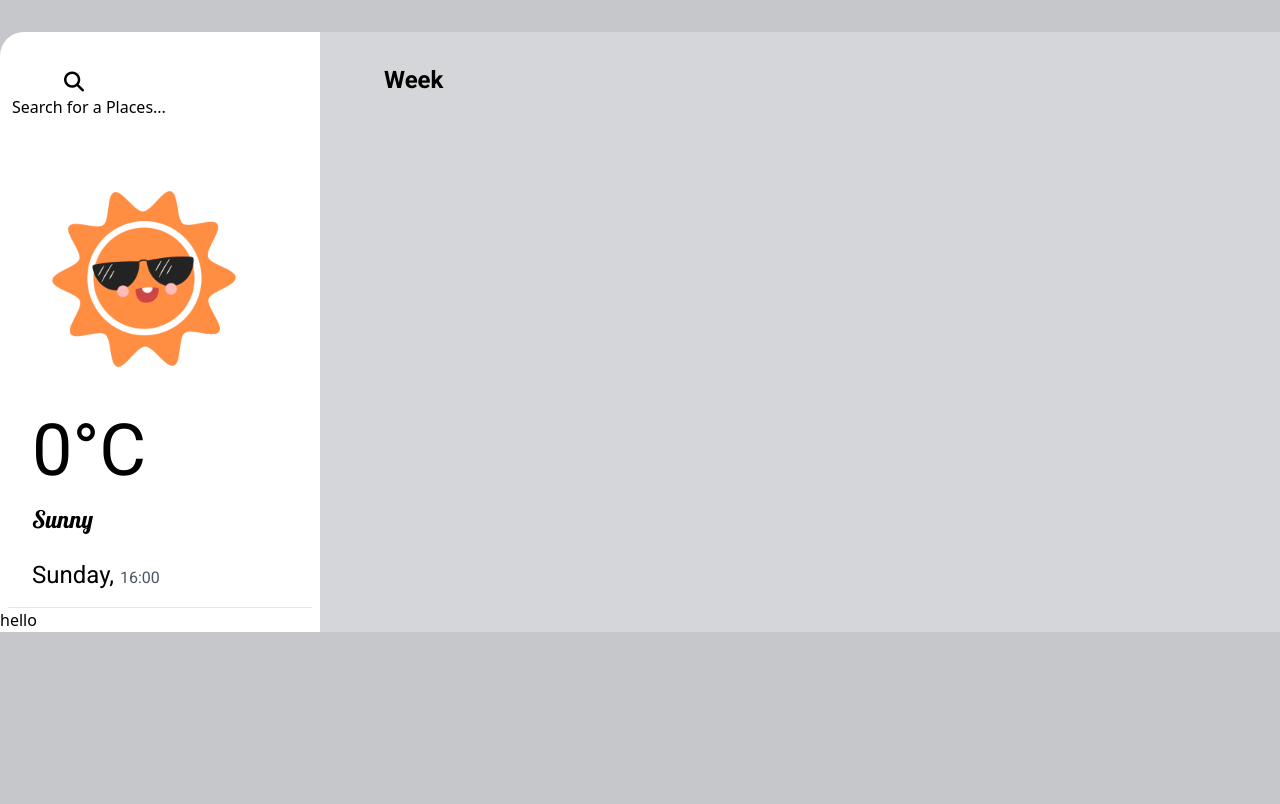
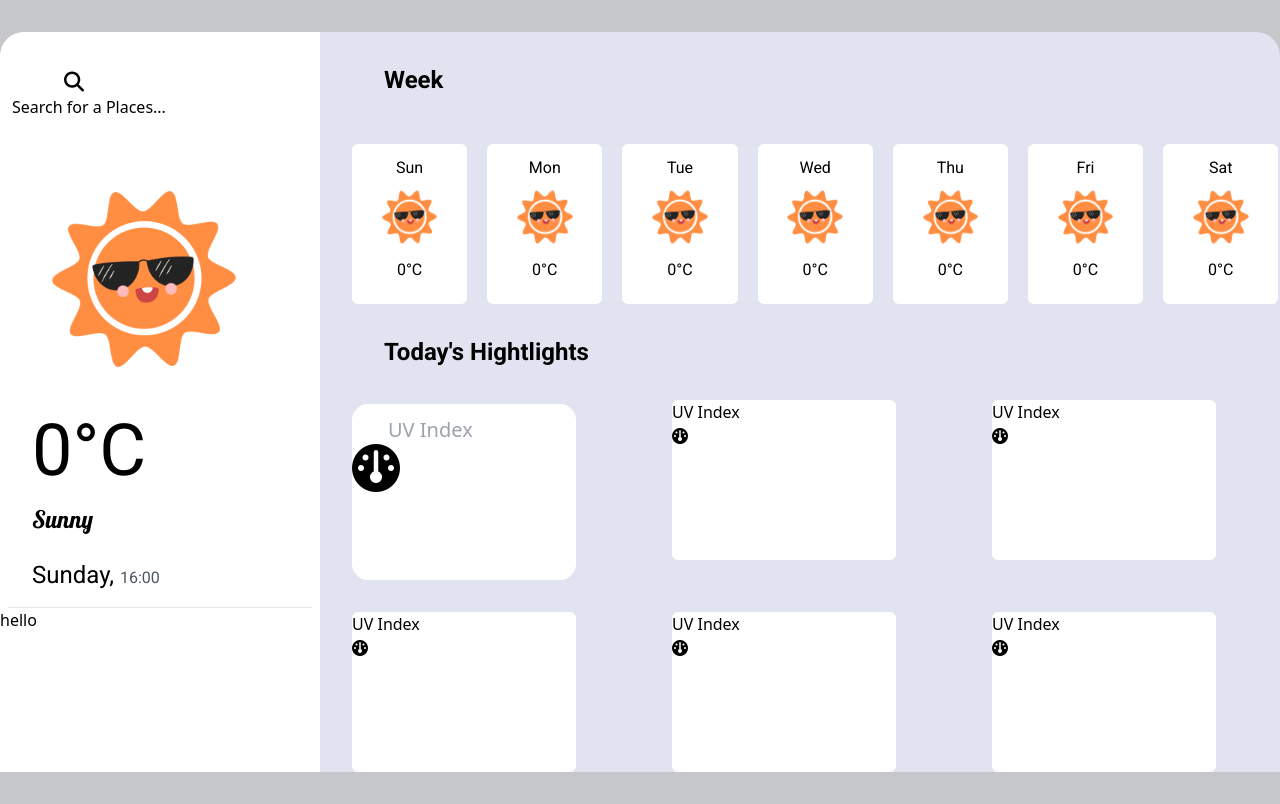
Before and after one commit to Marius-Diran/Weather-App-V2, a website: page src/index.html in a window 1280 px wide. Drawn offline with Linux system fonts and the light colour scheme.

Commit message:
Pushing some changes

```diff
--- a/src/index.html
+++ b/src/index.html
@@ -21,10 +21,85 @@
         <hr class="w-[95%] mx-auto mt-4">
         <p>hello</p>
       </div>
-      <div class="weather-box2 w-[75%] bg-[rgb(213,214,218)]">
+      <div class="weather-box2 w-[75%] bg-[rgb(225,228,240)] rounded-tr-3xl">
         <h3 class="mt-8 ml-16 font-bold font-Roboto text-2xl">Week</h3>
-        <div class="week-cards">
+        <div class="week-cards flex">
+          <div class="card-1 bg-white w-[12%] h-[20vh] mt-12 ml-8 rounded-md">
+            <p class="font-Roboto text-base text-black text-center pt-3 day">Sun</p>
+            <img src="assets/sunlight.png" class="w-[50%] mx-auto mt-2">
+            <p class="font-Roboto text-base text-black text-center pt-3 temp">0<span>°C</span></p>
+          </div>
 
+          <div class="card-1 bg-white w-[12%] h-[20vh] mt-12 ml-5 rounded-md">
+            <p class="font-Roboto text-base text-black text-center pt-3 day">Mon</p>
+            <img src="assets/sunlight.png" class="w-[50%] mx-auto mt-2">
+            <p class="font-Roboto text-base text-black text-center pt-3 temp">0<span>°C</span></p>
+          </div>
+
+          <div class="card-1 bg-white w-[12%] h-[20vh] mt-12 ml-5 rounded-md">
+            <p class="font-Roboto text-base text-black text-center pt-3 day">Tue</p>
+            <img src="assets/sunlight.png" class="w-[50%] mx-auto mt-2">
+            <p class="font-Roboto text-base text-black text-center pt-3 temp">0<span>°C</span></p>
+          </div>
+
+          <div class="card-1 bg-white w-[12%] h-[20vh] mt-12 ml-5 rounded-md">
+            <p class="font-Roboto text-base text-black text-center pt-3 day">Wed</p>
+            <img src="assets/sunlight.png" class="w-[50%] mx-auto mt-2">
+            <p class="font-Roboto text-base text-black text-center pt-3 temp">0<span>°C</span></p>
+          </div>
+
+          <div class="card-1 bg-white w-[12%] h-[20vh] mt-12 ml-5 rounded-md">
+            <p class="font-Roboto text-base text-black text-center pt-3 day">Thu</p>
+            <img src="assets/sunlight.png" class="w-[50%] mx-auto mt-2">
+            <p class="font-Roboto text-base text-black text-center pt-3 temp">0<span>°C</span></p>
+          </div>
+
+          <div class="card-1 bg-white w-[12%] h-[20vh] mt-12 ml-5 rounded-md">
+            <p class="font-Roboto text-base text-black text-center pt-3 day">Fri</p>
+            <img src="assets/sunlight.png" class="w-[50%] mx-auto mt-2">
+            <p class="font-Roboto text-base text-black text-center pt-3 temp">0<span>°C</span></p>
+          </div>
+
+          <div class="card-1 bg-white w-[12%] h-[20vh] mt-12 ml-5 rounded-md">
+            <p class="font-Roboto text-base text-black text-center pt-3 day">Sat</p>
+            <img src="assets/sunlight.png" class="w-[50%] mx-auto mt-2">
+            <p class="font-Roboto text-base text-black text-center pt-3 temp">0<span>°C</span></p>
+          </div>
+        </div>
+
+        <div class="highlights">
+          <h3 class="mt-8 ml-16 font-bold font-Roboto text-2xl">Today's Hightlights</h3>
+          <div class="highlight-gridbox grid grid-cols-3">
+            <div class="gridbox-1 w-[70%] bg-white h-[22vh] mt-9 ml-8 rounded-2xl">
+              <h2 class="text-gray-400 mt-3 ml-9 text-xl">UV Index</h2>
+              <i class="fa-solid fa-gauge text-5xl"></i>
+            </div>
+
+            <div class="grid-2 w-[70%] bg-white h-[20vh] mt-8 ml-8 rounded-md">
+              <h2>UV Index</h2>
+              <i class="fa-solid fa-gauge"></i>
+            </div>
+
+            <div class="grid-3 w-[70%] bg-white h-[20vh] mt-8 ml-8 rounded-md">
+              <h4>UV Index</h4>
+              <i class="fa-solid fa-gauge"></i>
+            </div>
+
+            <div class="grid-4 w-[70%] bg-white h-[20vh] mt-8 ml-8 rounded-md">
+              <h4>UV Index</h4>
+              <i class="fa-solid fa-gauge"></i>
+            </div>
+
+            <div class="grid-5 w-[70%] bg-white h-[20vh] mt-8 ml-8 rounded-md">
+              <h4>UV Index</h4>
+              <i class="fa-solid fa-gauge"></i>
+            </div>
+
+            <div class="grid-6 w-[70%] bg-white h-[20vh] mt-8 ml-8 rounded-md">
+              <h4>UV Index</h4>
+              <i class="fa-solid fa-gauge"></i>
+            </div>
+          </div>
         </div>
       </div>
     </div>
```
Also changed, not shown: dist/output.css.
